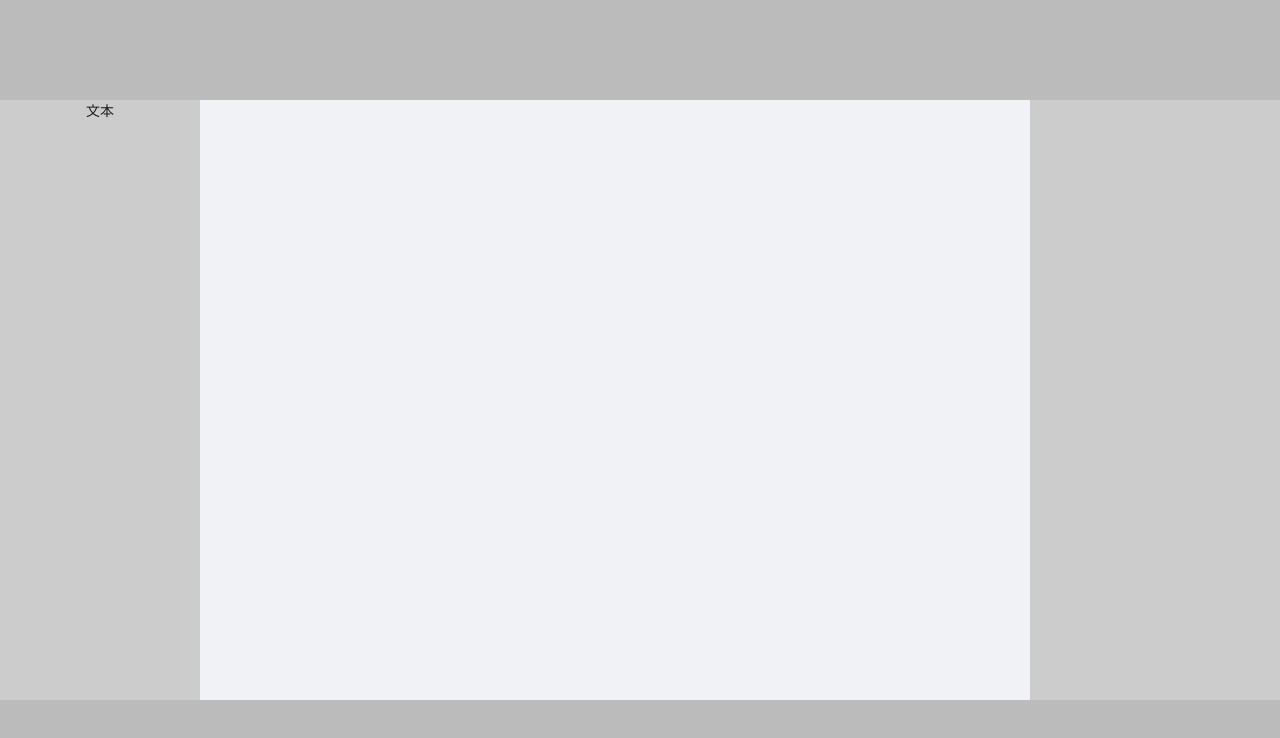
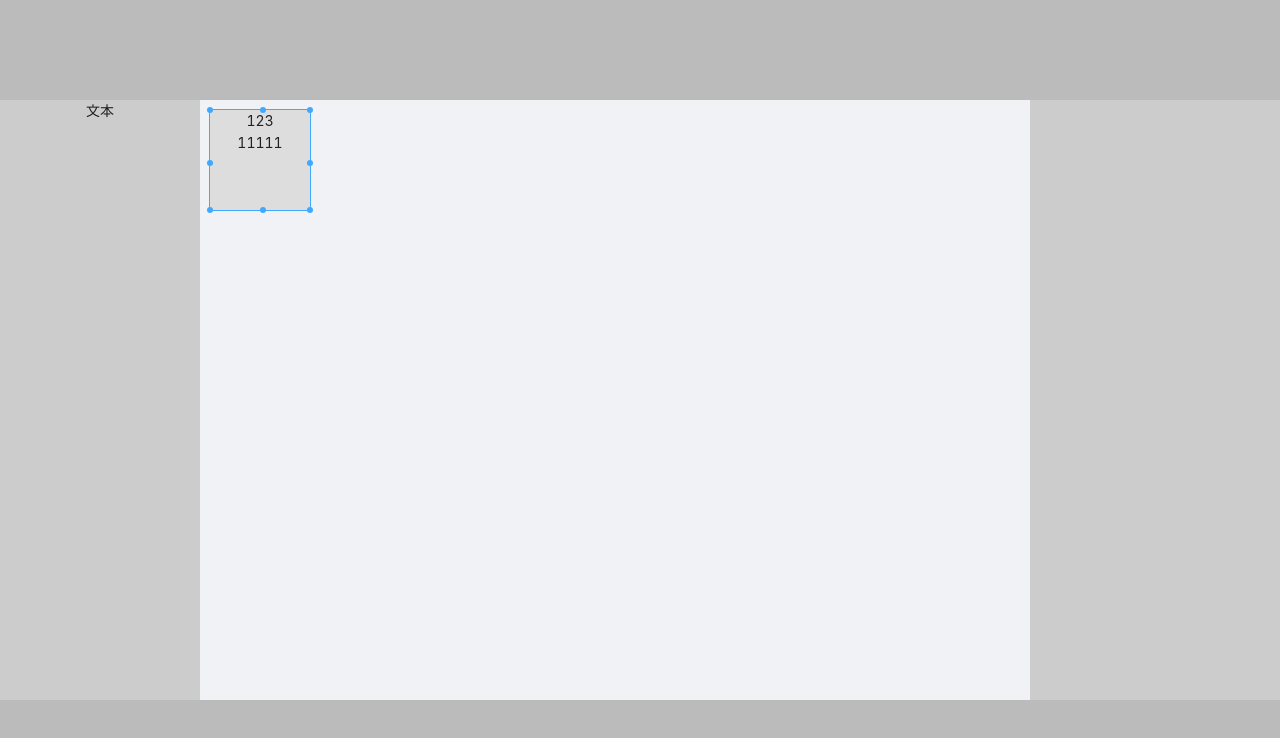
Before and after one commit to DragonLJH/react-resume-ts-app, a React (Create React App) app: page / in a window 1280 px wide. Shown: the top 738 px of the page. Built offline with nearby package versions, Linux system fonts and the light colour scheme.

Commit message:
控制节点（8个：["t","r","b","l","lt","rt","rb","lb"]）

```diff
--- a/src/components/AppLayoutMain/Control/index.css
+++ b/src/components/AppLayoutMain/Control/index.css
@@ -0,0 +1,65 @@
+.Control {
+    position: absolute;
+    background-color: #ddd;
+}
+
+.Control>.moveComponent {
+    float: left;
+    position: relative;
+    width: 100%;
+    height: 100%;
+    outline: solid 1px #40a9ff;
+}
+
+.Control>.moveComponent>.circle {
+    position: absolute;
+    width: 6px;
+    height: 6px;
+    border-radius: 50%;
+    background-color: #40a9ff;
+}
+
+
+/* e-resize 	此光标指示矩形框的边缘可被向右（东）移动。
+ne-resize 	此光标指示矩形框的边缘可被向上及向右移动（北/东）。
+nw-resize 	此光标指示矩形框的边缘可被向上及向左移动（北/西）。
+n-resize 	此光标指示矩形框的边缘可被向上（北）移动。
+se-resize 	此光标指示矩形框的边缘可被向下及向右移动（南/东）。
+sw-resize 	此光标指示矩形框的边缘可被向下及向左移动（南/西）。
+s-resize 	此光标指示矩形框的边缘可被向下移动（南）。
+w-resize 	此光标指示矩形框的边缘可被向左移动（西）。 */
+
+/* "t","r","b","l","lt","rt","rb","lb" */
+
+
+.Control>.moveComponent>.circle.t {
+    cursor: n-resize;
+}
+
+.Control>.moveComponent>.circle.r {
+    cursor: e-resize;
+}
+
+.Control>.moveComponent>.circle.b {
+    cursor: s-resize;
+}
+
+.Control>.moveComponent>.circle.l {
+    cursor: w-resize;
+}
+
+.Control>.moveComponent>.circle.lt {
+    cursor: nw-resize;
+}
+
+.Control>.moveComponent>.circle.rt {
+    cursor: ne-resize;
+}
+
+.Control>.moveComponent>.circle.rb {
+    cursor: se-resize;
+}
+
+.Control>.moveComponent>.circle.lb {
+    cursor: sw-resize;
+}
--- a/src/components/AppLayoutMain/Control/index.tsx
+++ b/src/components/AppLayoutMain/Control/index.tsx
@@ -1,9 +1,54 @@
-import React, { FC } from 'react';
+import React, { FC, useState } from 'react';
 import './index.css';
+import { getStyle } from "../../../utils/index";
 
-const Control: FC = () => {
+interface ControlProps {
+    style?: any;
+    // children?: Element | React.ReactNode;
+    children?: any;
+}
+
+const Control: FC<ControlProps> = (props: ControlProps) => {
+    const { children } = props;
+    const [style, setStyle] = useState({
+        top: 10,
+        left: 10,
+        width: 100,
+        height: 100,
+    })
+    const circleWc = 3  //circle宽高6px ，误差3px
+    let moveList = [  //8个点控制组件大小
+        { circleName: "t", style: { top: 0 - circleWc, left: style.width / 2, } },
+        { circleName: "r", style: { top: style.height / 2, left: style.width - circleWc, } },
+        { circleName: "b", style: { top: style.height - circleWc, left: style.width / 2, } },
+        { circleName: "l", style: { top: style.height / 2, left: 0 - circleWc, } },
+        { circleName: "lt", style: { top: 0 - circleWc, left: 0 - circleWc, } },
+        { circleName: "rt", style: { top: 0 - circleWc, left: style.width - circleWc, } },
+        { circleName: "rb", style: { top: style.height - circleWc, left: style.width - circleWc, } },
+        { circleName: "lb", style: { top: style.height - circleWc, left: 0 - circleWc, } },
+    ]
+
+    const cs = () => {
+        setStyle({
+            top: 10,
+            left: 10,
+            width: 200,
+            height: 100,
+        })
+    }
+
+
+
     return (
-        <div>Control</div>
+        <div className="Control" style={getStyle({ ...style })} >
+            <div className="moveComponent">
+                {children}
+                <div onClick={cs}>11111</div>
+                {moveList.map((val) => {
+                    return <div key={val.circleName} className={`circle ${val.circleName}`} style={getStyle(val.style)}></div>
+                })}
+            </div>
+        </div>
     )
 }
 
--- a/src/components/AppLayoutMain/index.tsx
+++ b/src/components/AppLayoutMain/index.tsx
@@ -1,6 +1,7 @@
 import React, { FC, useReducer } from 'react';
 import './index.css';
 import componentList from "../../custom-component/component-list"
+import Control from "./Control";
 
 var id = 0;
 
@@ -37,6 +38,9 @@ const AppLayoutMain: FC = () => {
 
     return (
         <div style={{ position: "relative" }} className="AppLayoutMain" onDrop={myDrop} onDragOver={myDragOver}>
+            <Control>
+                <div>123</div>
+            </Control>
             {state.componentData.map((item: any) => {
                 return <div style={{ ...item.style, position: "absolute" }} key={item.id}>{item.component()}</div>
             })}
```
